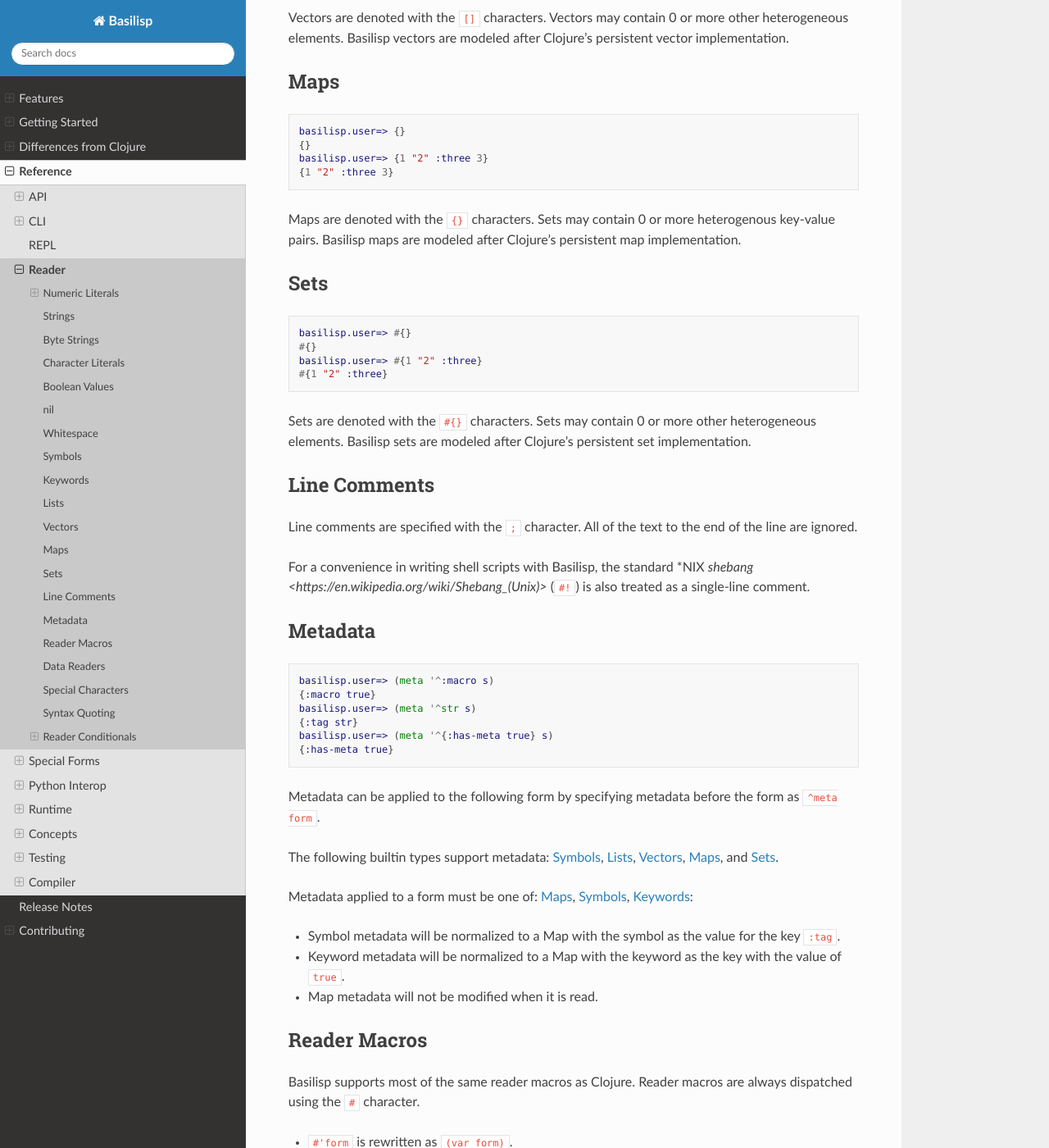
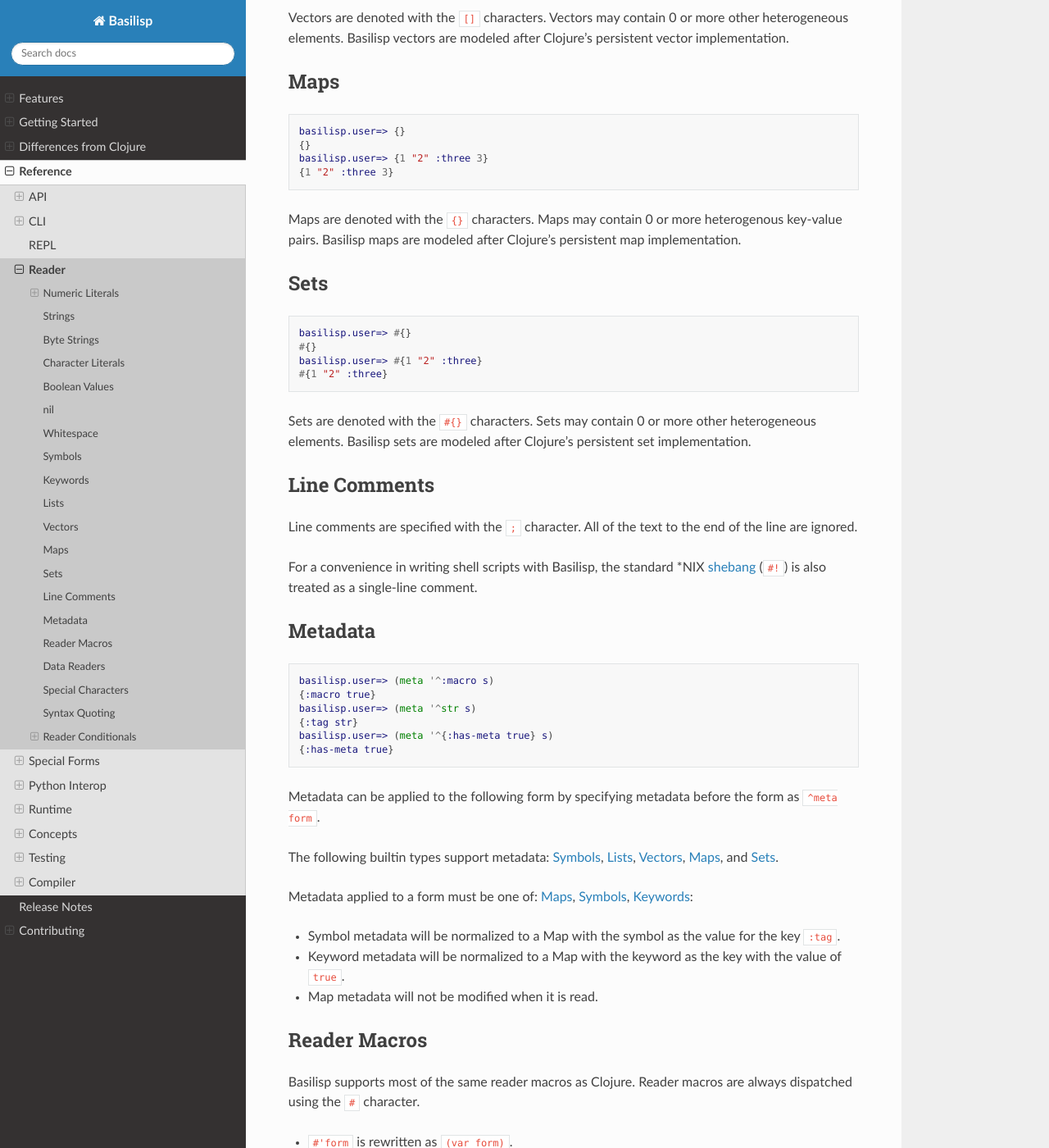
Before and after one commit to basilisp-lang/basilisp, a Sphinx documentation site: the page built from docs/reader.rst, in a window 1280 px wide and 1400 px high, scrolled down 6492 px. Shown: the whole window at 82% size. Built offline with Sphinx 7.4.7 and the Read the Docs theme 2.0.0, drawn with Linux system fonts in a browser that asks for light colours; cross-references to code outside the pages are shown as plain code; some of the changed text lies outside the part shown.

Commit message:
Minor documentation fixes (#907)

```diff
--- a/docs/compiler.rst
+++ b/docs/compiler.rst
@@ -13,7 +13,7 @@
 
 There are three steps to the Basilisp compiler: analysis, generation, and optimization.
 After a Basilisp form is read in by the :ref:`reader`, it is passed off to the analyzer to produce an abstract syntax tree.
-The generator reads the AST and produces Python code (_not_ bytecode) using Python's builtin `ast <https://docs.python.org/3/library/ast.html>`_ module.
+The generator reads the AST and produces Python code (*not* bytecode) using Python's builtin `ast <https://docs.python.org/3/library/ast.html>`_ module.
 Afterwards, the compiler passes the generated AST through a quick optimization phase to remove redundant branches and other artifacts of code generation.
 From there, the compiler injects the compiled code into a dynamically-generated Python module which is associated with a Basilisp Namespace and executes the code so the generated objects are available.
 
--- a/docs/contributing.rst
+++ b/docs/contributing.rst
@@ -60,7 +60,7 @@
    poetry install
 
 Afterwards, you can open a new Poetry shell to start up the REPL for development.
-The ``make repl`` target _may_ be sufficient for local development, though developers working on the Basilisp compiler or standard library are encouraged to enable a more verbose set of configurations for detecting issues during development.
+The ``make repl`` target *may* be sufficient for local development, though developers working on the Basilisp compiler or standard library are encouraged to enable a more verbose set of configurations for detecting issues during development.
 The command below enables the highest level of logging and disables namespace caching, both of which can help reveal otherwise hidden issues during development.
 
 .. code-block:: bash
--- a/docs/reader.rst
+++ b/docs/reader.rst
@@ -327,7 +327,7 @@
     {1 "2" :three 3}
 
 Maps are denoted with the ``{}`` characters.
-Sets may contain 0 or more heterogenous key-value pairs.
+Maps may contain 0 or more heterogenous key-value pairs.
 Basilisp maps are modeled after Clojure's persistent map implementation.
 
 .. _sets:
@@ -354,7 +354,7 @@
 Line comments are specified with the ``;`` character.
 All of the text to the end of the line are ignored.
 
-For a convenience in writing shell scripts with Basilisp, the standard \*NIX `shebang <https://en.wikipedia.org/wiki/Shebang_(Unix)>` (``#!``) is also treated as a single-line comment.
+For a convenience in writing shell scripts with Basilisp, the standard \*NIX `shebang <https://en.wikipedia.org/wiki/Shebang_(Unix)>`_ (``#!``) is also treated as a single-line comment.
 
 .. _metadata:
 
@@ -390,7 +390,7 @@
 
 * ``#'form`` is rewritten as ``(var form)``.
 * ``#_form`` causes the reader to completely ignore ``form``.
-* ``#!form`` is treated as a single-line comment (like ``;form``) as a convenience to support `shebangs <https://en.wikipedia.org/wiki/Shebang_(Unix)>` at the top of Basilisp scripts.
+* ``#!form`` is treated as a single-line comment (like ``;form``) as a convenience to support `shebangs <https://en.wikipedia.org/wiki/Shebang_(Unix)>`_ at the top of Basilisp scripts.
 * ``#"str"`` causes the reader to interpret ``"str"`` as a regex and return a Python `re.pattern <https://docs.python.org/3/library/re.html>`_.
 * ``#(...)`` causes the reader to interpret the contents of the list as an anonymous function. Anonymous functions specified in this way can name arguments using ``%1``, ``%2``, etc. and rest args as ``%&``. For anonymous functions with only one argument, ``%`` can be used in place of ``%1``.
 
--- a/docs/specialforms.rst
+++ b/docs/specialforms.rst
@@ -370,7 +370,8 @@
       The Basilisp compiler makes attempts to verify whether a ``set!`` is legal at compile time, but there are cases which must be deferred to runtime due to the dynamic nature of the language.
       In particular, due to the non-lexical nature of dynamic Var bindings, it can be difficult to establish if a Var is thread-bound when it is ``set!``, so this check is deferred to runtime.
 
-.. lpy:specialform:: (throw exc cause?)
+.. lpy:specialform:: (throw exc)
+                     (throw exc cause)
 
    Throw the exception named by ``exc``.
    The semantics of ``throw`` are identical to those of Python's `raise <https://docs.python.org/3/reference/simple_stmts.html#the-raise-statement>`_ statement with exception.
```
Also changed, not shown: other parts of docs/reader.rst (+1 -1 lines).
